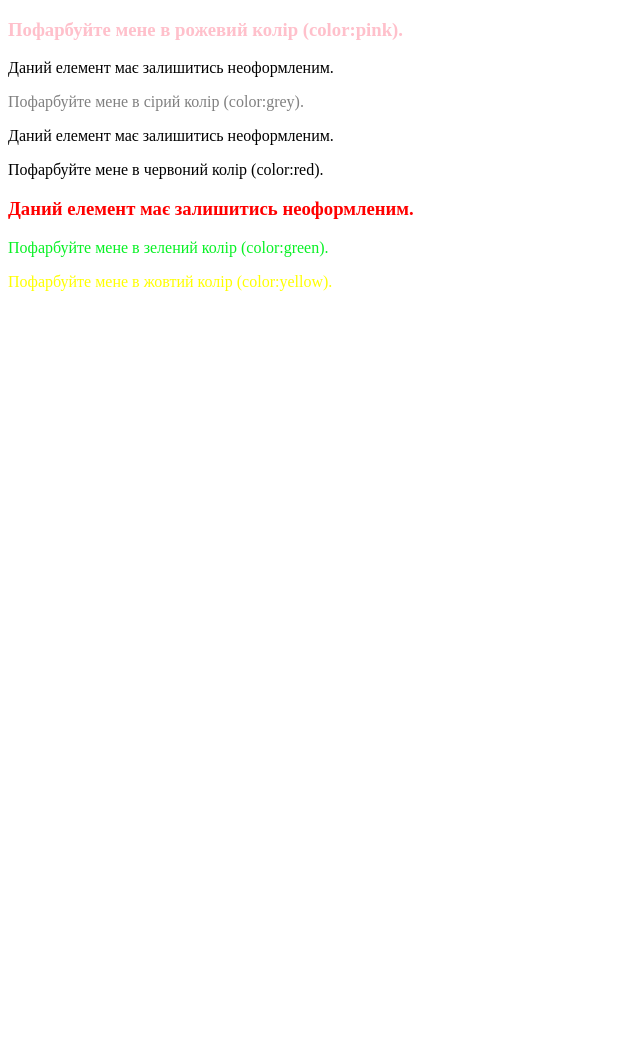
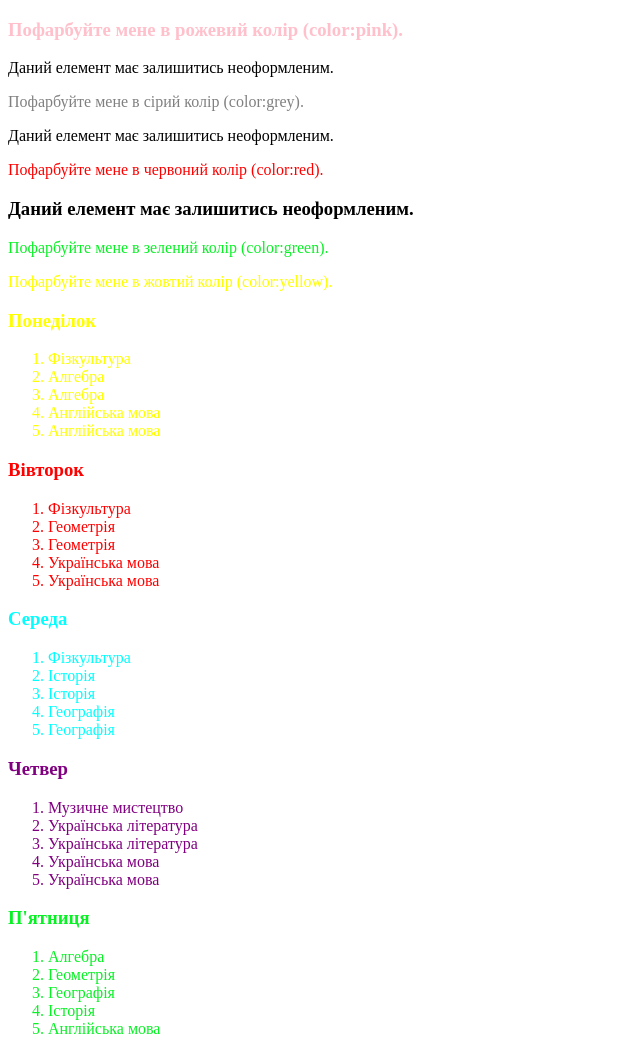
Before and after one commit to Oksana07/hw-8-17, a plain HTML site: page index.html in a window 1280 px wide. Shown: the whole page, without its empty margins (0-640 px from the left). Before the commit the page ends 800 px from the top, so only its background shows below. Drawn offline with Linux system fonts and the light colour scheme.

Commit message:
завдання 2

```diff
--- a/css/style.css
+++ b/css/style.css
@@ -1,3 +1,9 @@
+a{
+text-decoration: none;
+font-style: normal;
+}
+
+/* ЗАвдання 1 */
 .text-box h3:first-of-type {
     color: pink
 }
@@ -6,7 +12,7 @@
     color: grey
 }
 
-.text-box h3:last-of-type{
+.text-box p:last-of-type{
 color: red
 }
 
@@ -14,6 +20,51 @@ color: red
     color: #07f124
 }
 
-.yellow{
+.text-box .yellow:last-of-type{
 color: yellow
 }
+
+/* Завдання 2 */
+/* псевдокласи: стану */
+.monday-title:active{
+    color: #07f124;
+    cursor: pointer;
+}
+
+.tuesday-title:hover{
+    color: blue;
+    cursor: pointer;
+}
+
+.wednesday-title:focus{
+color: purple;
+}
+
+.thursday-title:visited{
+  color: red;
+}
+
+.friday-title:link{
+    color: yellow;
+}
+
+/* Структурні псевдокласи: */
+.timetable >:first-child{
+    color: yellow;
+}
+
+.timetable >:last-child{
+    color: #07f124;
+}
+
+.thursday >:nth-child(odd){
+    color: purple;
+}
+
+.timetable >:nth-child(even){
+    color: red;
+}
+
+.timetable >:nth-child(3){
+    color: aqua;
+}
--- a/index.html
+++ b/index.html
@@ -21,6 +21,77 @@
         <p>Пофарбуйте мене в зелений колір (color:green).</p>
         <p class='yellow'>Пофарбуйте мене в жовтий колір (color:yellow).</p>
     </div>
+
+    <!-- Завдання 2
+   1)  Створити розмітку контейнера, що містить списки уроків на кожен день (пн, вт, ср, чт та пт).
+   2)  Пофарбуйте елементи списків у різні кольори та додайте ефекти:
+        2.1.     використовуючи псевдокласи
+        2.1.1.   5 типів псевдокласів стану
+        2.1.2.   та 5 типів структурних псевдокласів). -->
+
+    <div class="timetable">
+        <div class="monday">
+            <h3 class="monday-title">Понеділок</h3>
+            <ol>
+                <li>Фізкультура</li>
+                <li>Алгебра</li>
+                <li>Алгебра</li>
+                <li>Англійська мова</li>
+                <li>Англійська мова</li>
+            </ol>
+        </div>
+
+        <div class="tuesday">
+            <h3 class="tuesday-title">Вівторок</h3>
+            <ol>
+                <li>Фізкультура</li>
+                <li>Геометрія</li>
+                <li>Геометрія</li>
+                <li>Українська мова</li>
+                <li>Українська мова</li>
+            </ol>
+        </div>
+        <a href="">
+            <div class="wednesday">
+
+                <h3 class="wednesday-title">Середа</h3>
+                <ol>
+                    <li>Фізкультура</li>
+                    <li>Історія</li>
+                    <li>Історія</li>
+                    <li>Географія</li>
+                    <li>Географія</li>
+                </ol>
+            </div>
+        </a>
+
+        <div class="thursday">
+            <a href="">
+                <h3 class="thursday-title">Четвер</h3>
+                <ol>
+                    <li>Музичне мистецтво</li>
+                    <li>Українська література</li>
+                    <li>Українська література</li>
+                    <li>Українська мова</li>
+                    <li>Українська мова</li>
+                </ol>
+            </a>
+        </div>
+
+
+        <div class="friday">
+            <h3 class="friday-title">П'ятниця</h3>
+
+            <ol class="friday-list">
+                <li>Алгебра</li>
+                <li>Геометрія</li>
+                <li>Географія</li>
+                <li>Історія</li>
+                <li>Англійська мова</li>
+            </ol>
+        </div>
+
+    </div>
 </body>
 
 </html>
```
